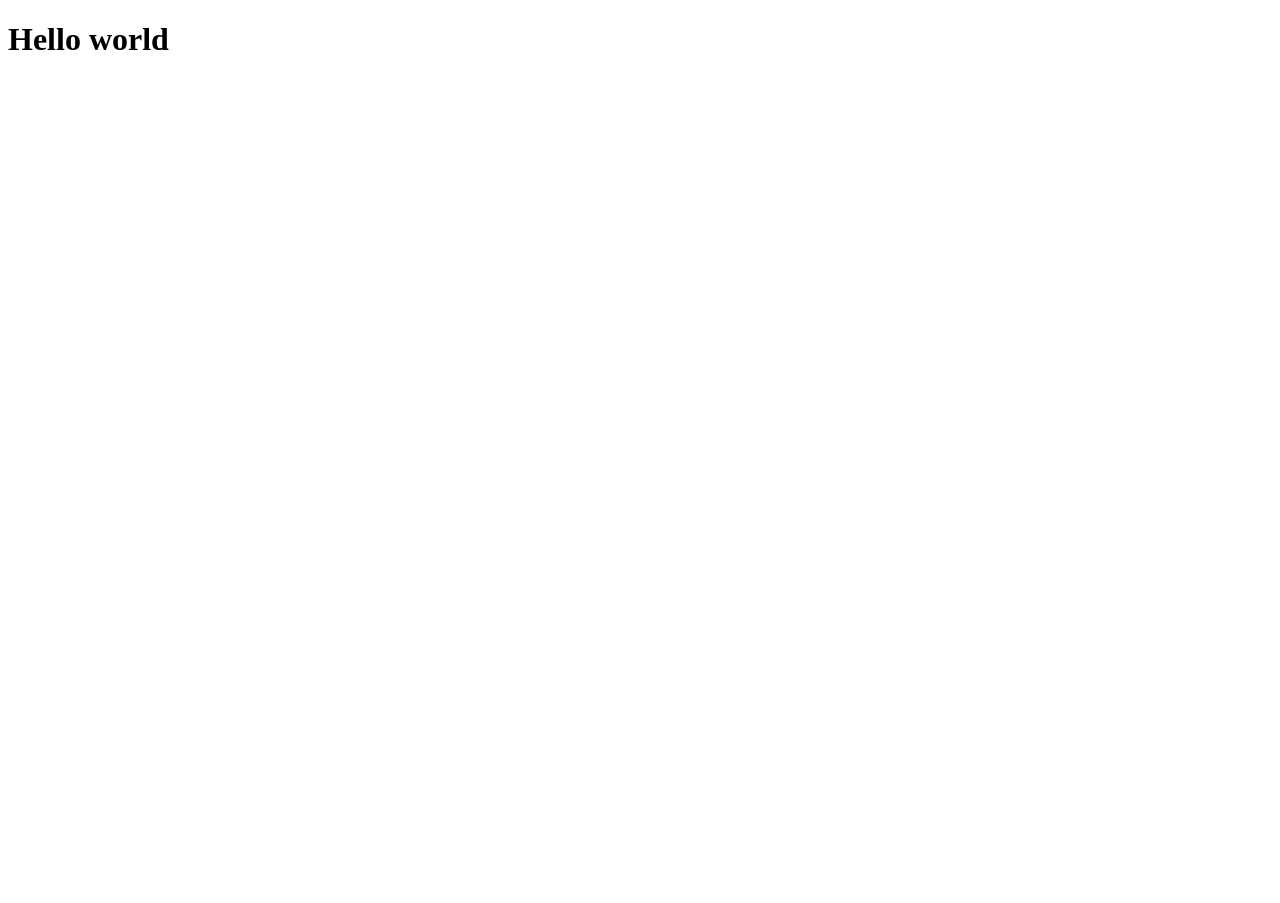
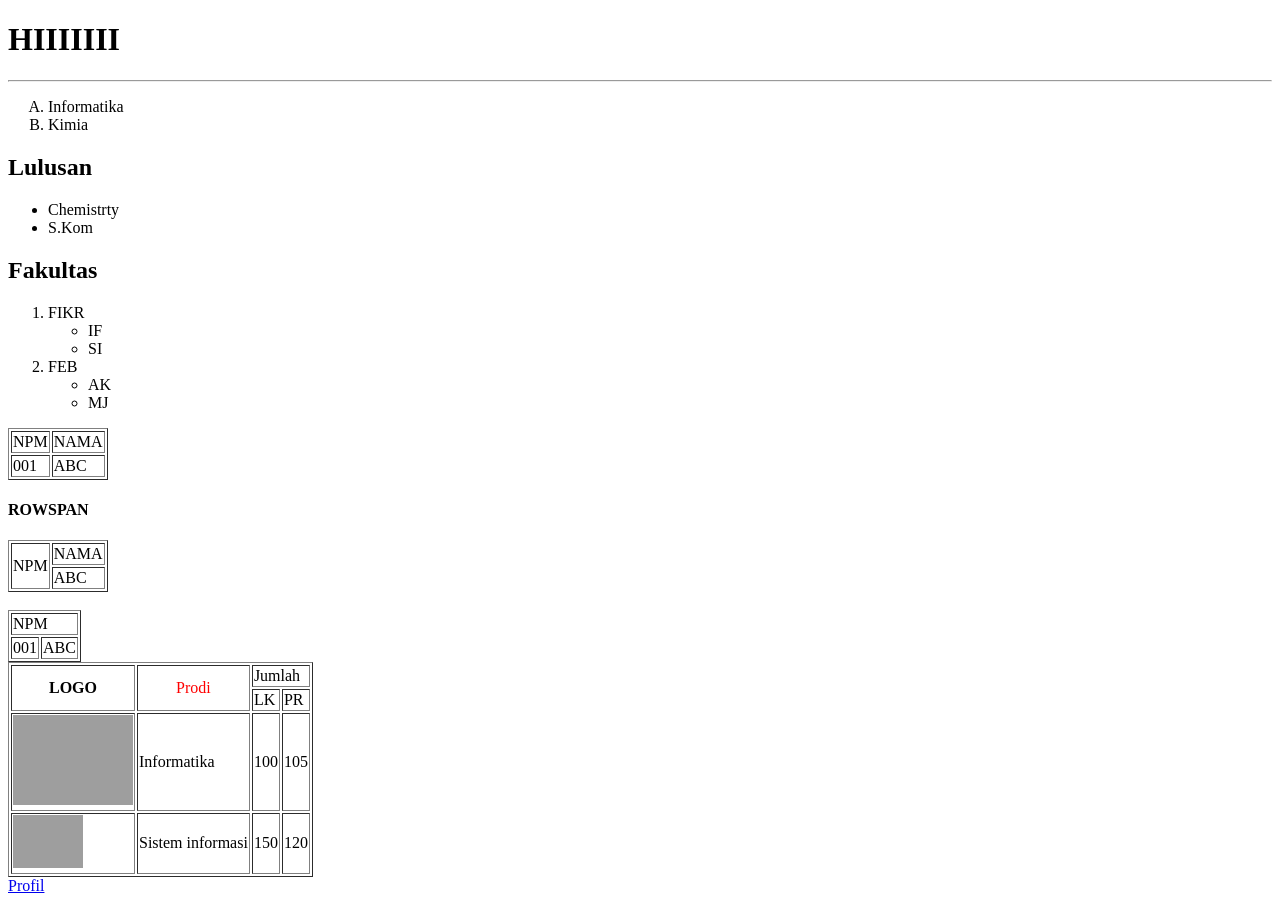
Before and after one commit to Balzedd/BALZEDDPW1, a plain HTML site: page index.html in a window 1280 px wide. Before the commit the page ends 800 px from the top, so only its background shows below. Drawn offline with Linux system fonts and the light colour scheme; grey boxes are pictures that could not be loaded.

Commit message:
bal
BALZEDD TERBARU

```diff
--- a/index.html
+++ b/index.html
@@ -1,11 +1,107 @@
 <!DOCTYPE html>
 <html lang="en">
+
 <head>
     <meta charset="UTF-8">
     <meta name="viewport" content="width=device-width, initial-scale=1.0">
     <title>Document</title>
 </head>
+
 <body>
-    <h1>Hello world</h1>
+    <h1>HIIIIIII</h1>
+    <!-- BALZEDD -->
+    <hr>
+    <ol type="A">
+        <li>Informatika</li>
+        <li>Kimia</li>
+    </ol>
+    <h2>Lulusan</h2>
+    <ul>
+        <li>Chemistrty</li>
+        <li>S.Kom</li>
+    </ul>
+    <h2>Fakultas</h2>
+    <ol type="1">
+        <li>FIKR
+            <ul>
+                <li>IF</li>
+                <li>SI</li>
+            </ul>
+
+        </li>
+        <li>FEB
+            <ul>
+                <li>AK</li>
+                <li>MJ</li>
+            </ul>
+
+        </li>
+    </ol>
+
+    <table border="1">
+        <tr>
+            <td>NPM</td>
+            <td>NAMA</td>
+        </tr>
+        <tr>
+            <td>001</td>
+            <td>ABC</td>
+        </tr>
+    </table>
+    <h4>ROWSPAN</h4>
+    <table border="1">
+        <tr>
+            <td rowspan="2">NPM</td>
+            <td>NAMA</td>
+        </tr>
+        <tr>
+            <td>ABC</td>
+        </tr>
+    </table>
+    <br>
+    <table border="1">
+        <tr>
+            <td colspan="2">NPM</td>
+
+        </tr>
+        <tr>
+            <td>001</td>
+            <td>ABC</td>
+        </tr>
+    </table>
+
+    <table border="1">
+        <tr>
+            <th rowspan="2">LOGO</th>
+            <td colspan="1"
+            rowspan="2" style="text-align: center; color: rgb(255, 0, 0);"  >Prodi</td>
+            <td colspan="2">Jumlah</td>
+        </tr>
+        <tr>
+             <td >LK</td>
+            <td>PR</td>
+
+        </tr>
+        <tr>
+            <td>
+                <img src="https://tse1.mm.bing.net/th/id/OIP.B4U8euGoh-XaBINUfLMoIQHaEK?rs=1&pid=ImgDetMain&o=7&rm=3" width="120" alt="">
+            </td>
+            <td>Informatika</td>
+            <td>100</td>
+            <td>105</td>
+        </tr>
+        <tr>
+            <td>
+                <img src="https://tse2.mm.bing.net/th/id/OIP.bJsufOQs4a6Gb3qPeshfUQHaHa?w=1024&h=1024&rs=1&pid=ImgDetMain&o=7&rm=3" width="70" alt="">
+            </td>
+            <td>Sistem informasi</td>
+            <td>150</td>
+            <td>120</td>
+        </tr>
+    </table>
+
+    <a href="Profil.html">Profil</a>
+
 </body>
+
 </html>
```
Also changed, not shown: Profil.html (added, +14 -0 lines).
